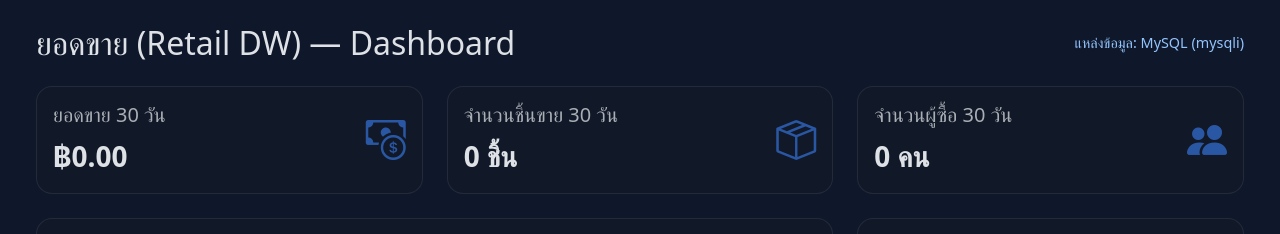
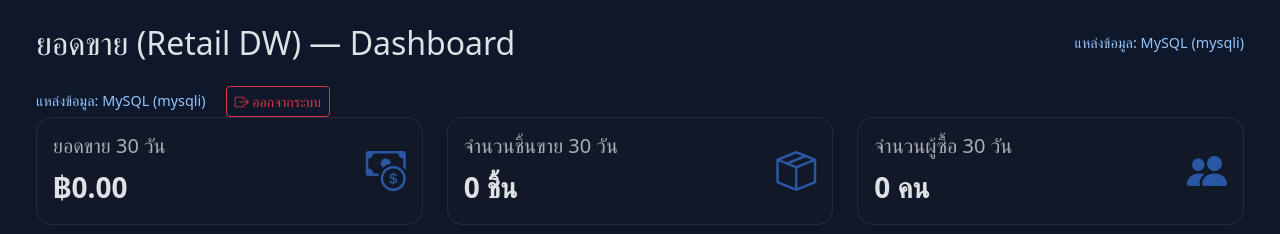
Before and after one commit to 67160355-lang/login_system, a PHP site: page /dashboard.php in a window 1280 px wide. Shown: the top 234 px of the page. Run offline with PHP 8.4, Linux system fonts and the light colour scheme; data that the repository does not hold is empty; a stand-in replaces the project's code that opens the database connection.

Commit message:
Add files via upload

```diff
--- a/dashboard.php
+++ b/dashboard.php
@@ -128,6 +128,12 @@ function nf($n) {
       <h2 class="mb-0">ยอดขาย (Retail DW) — Dashboard</h2>
       <span class="sub-title">แหล่งข้อมูล: MySQL (mysqli)</span>
     </div>
+  <div>
+        <span class="sub-title me-3">แหล่งข้อมูล: MySQL (mysqli)</span>
+        <a href="logout.php" class="btn btn-outline-danger btn-sm">
+          <i class="bi bi-box-arrow-right"></i> ออกจากระบบ
+        </a>
+      </div>
 
     <?php if ($data['error']): ?>
       <div class="alert alert-danger">
```
